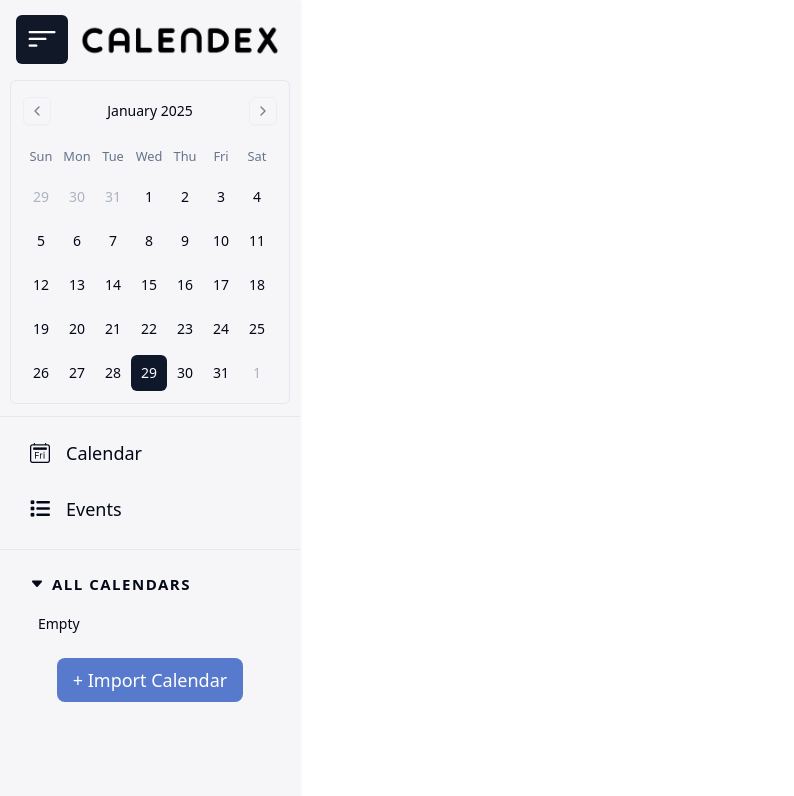
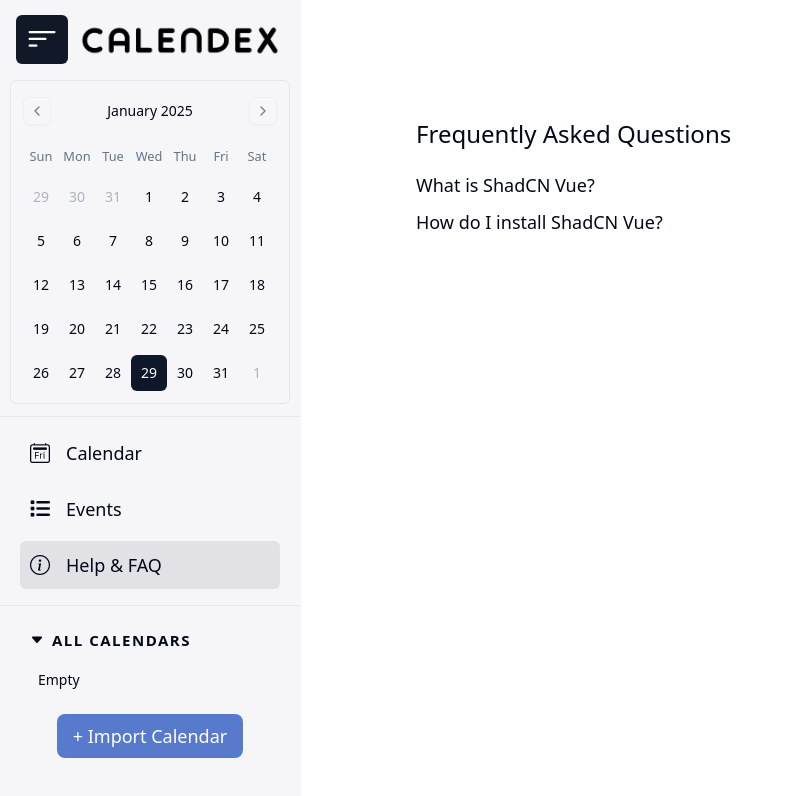
Before and after one commit to danielilievskii/calendex, a Vue app: page /faq in a window 1280 px wide. Shown: the top 796 px of the page, without its empty margins (0-794 px from the left). Built offline with nearby package versions, Linux system fonts and the light colour scheme.

Commit message:
Add FAQ page and links in Sidebar and ImportCalendar components

```diff
--- /dev/null
+++ b/src/components/Faq.vue
@@ -0,0 +1,60 @@
+<template>
+    <div class="faq">
+        <h1 class="faq-title">Frequently Asked Questions</h1>
+        <div v-for="(item, index) in faqItems" :key="index" class="faq-item">
+            <button @click="toggle(index)" class="faq-question">
+                {{ item.question }}
+            </button>
+            <div v-if="item.open" class="faq-answer">
+                {{ item.answer }}
+            </div>
+        </div>
+    </div>
+</template>
+
+<script>
+export default {
+    name: 'Faq',
+    data() {
+        return {
+            faqItems: [
+                { question: 'What is ShadCN Vue?', answer: 'ShadCN Vue is a component library for Vue.js.', open: false },
+                { question: 'How do I install ShadCN Vue?', answer: 'You can install it via npm or yarn.', open: false },
+                // Add more FAQ items here
+            ]
+        };
+    },
+    methods: {
+        toggle(index) {
+            this.faqItems[index].open = !this.faqItems[index].open;
+        }
+    }
+};
+</script>
+
+<style scoped>
+.faq {
+    padding: 20px;
+}
+
+.faq-title {
+    font-size: 24px;
+    margin-bottom: 20px;
+}
+
+.faq-item {
+    margin-bottom: 10px;
+}
+
+.faq-question {
+    background: none;
+    border: none;
+    font-size: 18px;
+    cursor: pointer;
+}
+
+.faq-answer {
+    margin-top: 5px;
+    font-size: 16px;
+}
+</style>
--- a/src/components/ImportCalendar.vue
+++ b/src/components/ImportCalendar.vue
@@ -65,6 +65,7 @@
       class="mt-1 block w-full rounded-md border border-gray-400 shadow-sm focus:border-indigo-500
         focus:ring-indigo-500 sm:text-sm p-2"
        placeholder="https://calendar.google.com/calendar/ical/email/public/basic.ics" />
+      <router-link to="/faq" class="text-blue-500 hover:underline text-sm">Need help finding your URL?</router-link>
     </div>
 
     <div v-if="importMethod === 'file'" class="mb-6">
--- a/src/components/Sidebar.vue
+++ b/src/components/Sidebar.vue
@@ -35,6 +35,11 @@
             class="side-hover p-2.5 mt-2 flex items-center rounded-md mx-5 duration-200 cursor-pointer">
           <i class="fa-solid fa-list"></i>
           <span class="text-[18px] ml-4">Events</span>
+        </RouterLink>
+        <RouterLink to="/faq"
+            class="side-hover p-2.5 mt-2 flex items-center rounded-md mx-5 duration-200 cursor-pointer">
+            <i class="bi bi-info-circle"></i>
+          <span class="text-[18px] ml-4">Help & FAQ</span>
         </RouterLink>
       </nav>
 
--- a/src/router/index.js
+++ b/src/router/index.js
@@ -18,6 +18,11 @@
       name: 'calendar-import',
       component: () => import('../views/ImportCalendarView.vue'),
     },
+    {
+      path: '/faq',
+      name: 'faq',
+      component: () => import('../views/FaqView.vue'),
+    },
   ],
 })
 
--- /dev/null
+++ b/src/views/FaqView.vue
@@ -0,0 +1,19 @@
+<template>
+    <section class="p-24">
+      <Faq/>
+    </section>
+
+  </template>
+
+  <style>
+  @media (min-width: 1024px) {
+    .about {
+      min-height: 100vh;
+      display: flex;
+      align-items: center;
+    }
+  }
+  </style>
+  <script setup>
+  import Faq from "@/components/Faq.vue";
+  </script>
```
